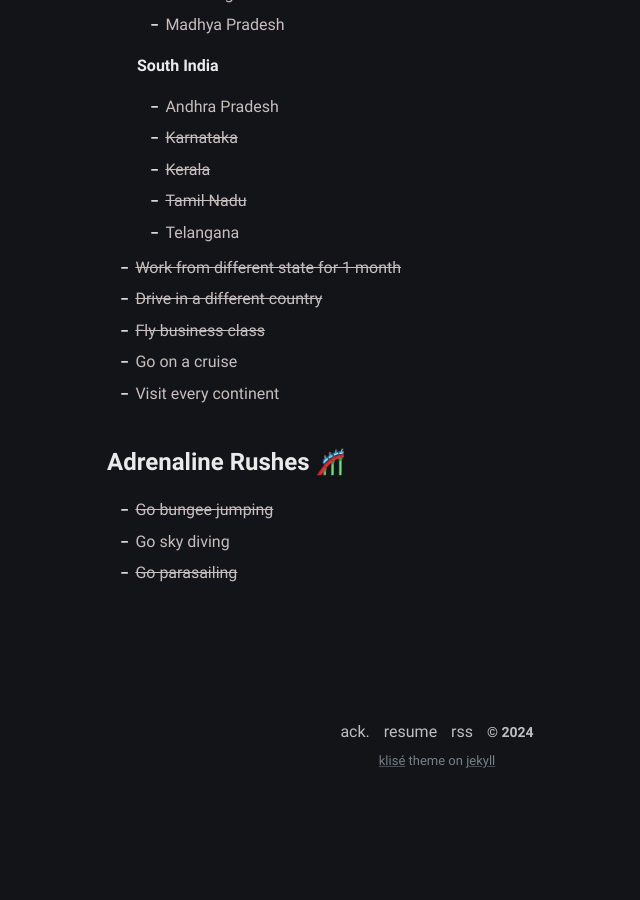
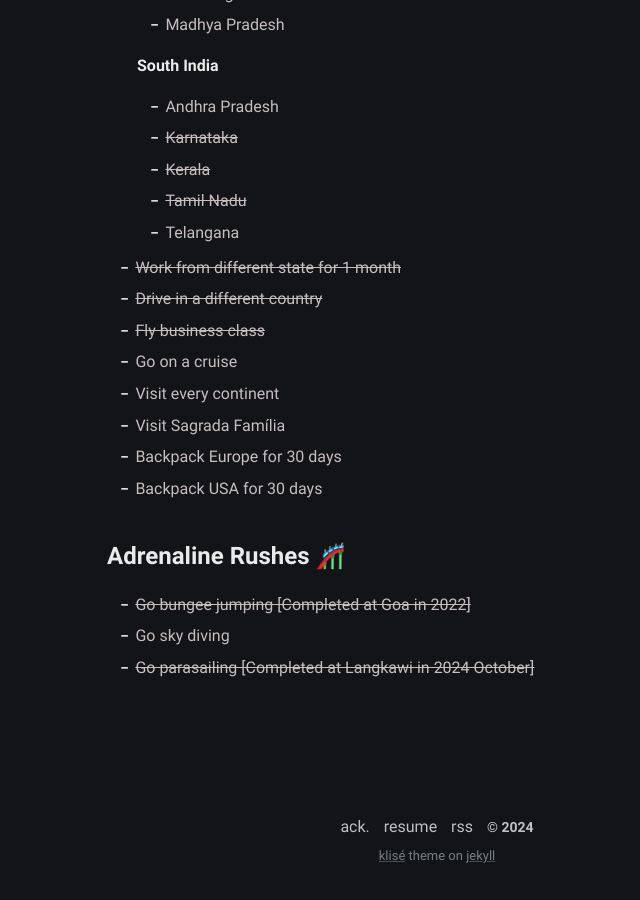
Before and after one commit to shaneapen/shaneapen.github.io, a Jekyll site: the page built from pages/impossible-list/impossible-list.md, in a window 1280 px wide and 900 px high, scrolled down 2299 px. Shown: the whole window, without its empty margins (203-843 px from the left). Built offline with Jekyll 4.4.1, drawn with Linux system fonts in a browser that asks for light colours; before the commit the page ends 3104 px from its top, so only the background shows below that.

Commit message:
More to the list

```diff
--- a/_config.yml
+++ b/_config.yml
@@ -31,6 +31,7 @@ fb_appid:
 collections:
   posts:
     output: true
+    permalink: /posts/:title/
 
 # Markdown settings
 markdown: kramdown
--- a/pages/impossible-list/impossible-list.md
+++ b/pages/impossible-list/impossible-list.md
@@ -24,7 +24,7 @@ An IMPOSSIBLE List grows with you over time. It's designed to help you push our
 # Events to Attend 👨🏻‍🎤
 
 - Participate in Tomatina
-- ~~Attend Coldplay concert~~ [[link](/coldplay/)]
+- ~~Attend Coldplay concert~~ [[link](/posts/coldplay/)]
 - ~~Attend Alan Walker concert~~
 
 
@@ -81,8 +81,11 @@ An IMPOSSIBLE List grows with you over time. It's designed to help you push our
 - ~~Fly business class~~
 - Go on a cruise
 - Visit every continent
+- Visit Sagrada Família
+- Backpack Europe for 30 days
+- Backpack USA for 30 days
 
 # Adrenaline Rushes 🎢
-- ~~Go bungee jumping~~
+- ~~Go bungee jumping [Completed at Goa in 2022]~~
 - Go sky diving
-- ~~Go parasailing~~
+- ~~Go parasailing [Completed at Langkawi in 2024 October]~~
```
Also changed, not shown: _posts/coldplay-concert/2024-02-03-coldplay.md (+3 -3 lines).
